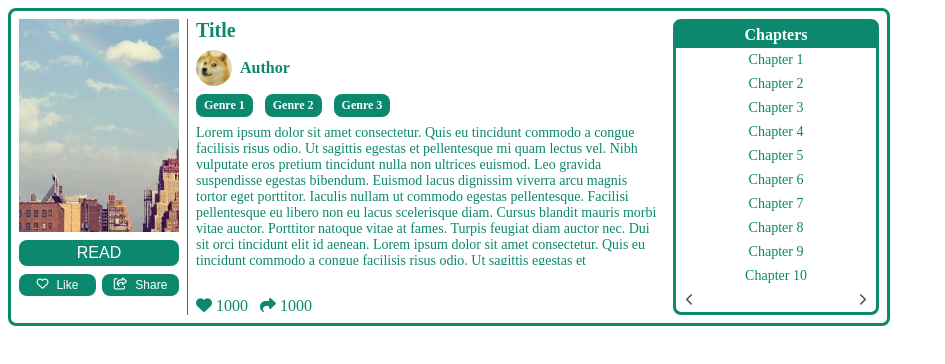
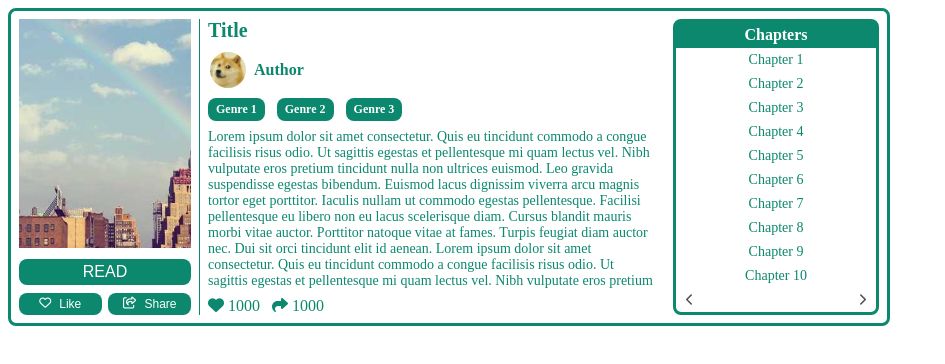
Before and after one commit to DuckDoesStuff/SE101-novelist, a React (Create React App) app in the folder source/src/: page / in a window 1280 px wide. Shown: the top 364 px of the page, without its empty margins (0-945 px from the left). Built offline with nearby package versions, Linux system fonts and the light colour scheme; a web font is replaced by a local one.

Commit message:
author hover

```diff
--- a/source/src/src/modules/NovelView/components/ViewCard.css
+++ b/source/src/src/modules/NovelView/components/ViewCard.css
@@ -11,10 +11,13 @@
 }
 
 .ViewCardInteract {
-    width: 160px;
     display: flex;
-    gap: 8px;
     flex-direction: column;
+    justify-content: space-between;
+}
+
+.ViewCardInteract img {
+    width: 172px;
 }
 
 .ViewCardButton {
@@ -68,6 +71,17 @@
     flex-direction: row;
     gap: 8px;
     align-items: center;
+    padding: 2px;
+    border-radius: 8px;
+}
+
+.author:hover {
+    background-color: var(--background-01);
+    cursor: pointer;
+}
+
+.author:hover p {
+    color: var(--text);
 }
 
 .author img {
@@ -99,7 +113,7 @@
 }
 
 .script {
-    max-height: 140px;
+    max-height: 160px;
     font-size: 14px;
     color: var(--background-01);
     margin: 0;
```
